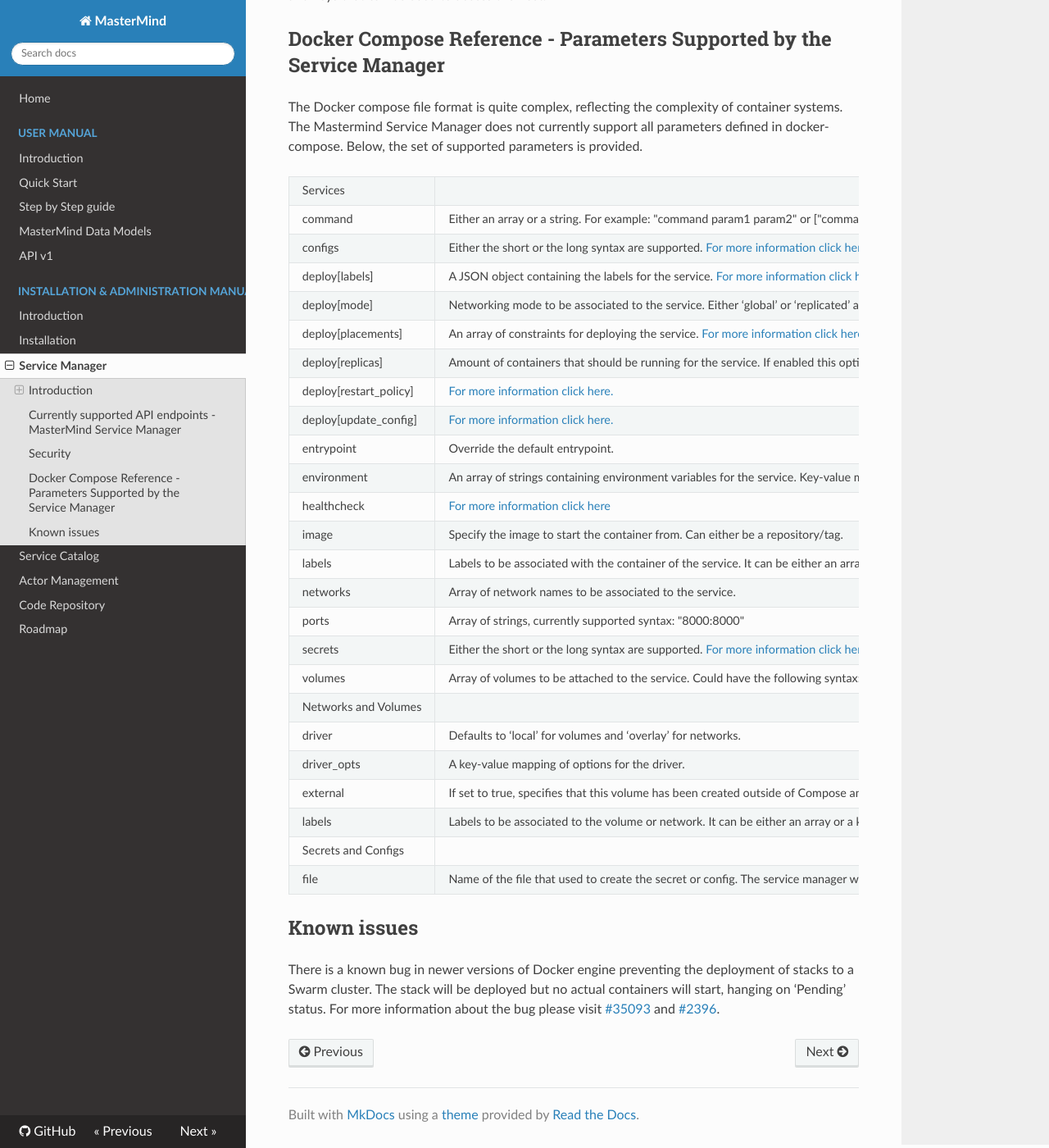
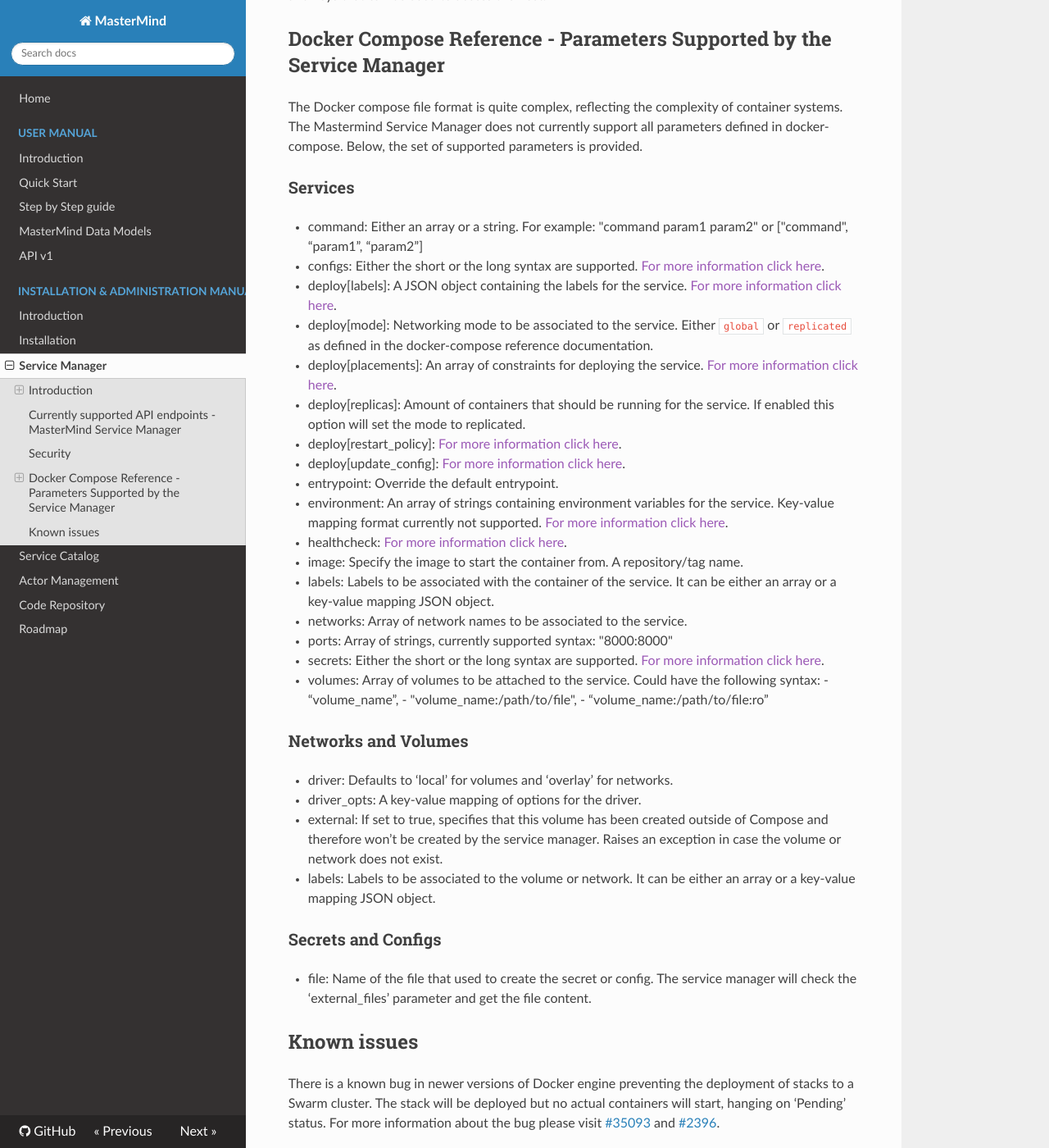
Before and after one commit to martel-innovate/MasterMind, an MkDocs documentation site: the page built from docs/admin/service_manager.md, in a window 1280 px wide and 1400 px high, scrolled down 2805 px. Shown: the whole window at 82% size. Built offline with MkDocs 1.6.1, drawn with Linux system fonts in a browser that asks for light colours; nearby versions of some CDN libraries; comment, search, counter and statistics services are not loaded; old or Windows-style settings are respelled for this version of MkDocs.

Commit message:
Replaced html table for a markdown list, also fixed a couple of identation issues

```diff
--- a/docs/admin/service_manager.md
+++ b/docs/admin/service_manager.md
@@ -1,163 +1,189 @@
-#MasterMind Service Manager
+# MasterMind Service Manager
 
 ## Introduction
 
-The Mastermind Service Manager is a microservice that is in charge of the deployment of Docker [stacks](https://docs.docker.com/get-started/part5/#prerequisites) to remote Docker Swarm clusters. It comprises of a [Swagger](https://swagger.io/) generated  API for receiving incoming requests and a custom made Python Docker library that leverages [docker-py](https://docker-py.readthedocs.io/en/stable/) and [pyyaml](http://pyyaml.org/wiki/PyYAML) in order to read and parse a docker-compose file, verify if there is any missing Docker component (e.g. Volumes and Networks) and deploy the services described in the docker-compose file on the target engine.
+The Mastermind Service Manager is a microservice that is in charge of the
+deployment of Docker [stacks](https://docs.docker.com/get-started/part5/#prerequisites)
+to remote Docker Swarm clusters. It comprises of a [Swagger](https://swagger.io/)
+generated  API for receiving incoming requests and a custom made Python Docker
+library that leverages [docker-py](https://docker-py.readthedocs.io/en/stable/)
+and [pyyaml](http://pyyaml.org/wiki/PyYAML) in order to read and parse a
+docker-compose file, verify if there is any missing Docker component
+(e.g. Volumes and Networks) and deploy the services described in the
+docker-compose file on the target engine.
 
-This is an internal component in the MasterMind architecture and as such it is not visible to end users of Mastermind. More specifically, a user must send a request to MasterMind API which then will be forwarded to the Service Manager. This component is described in detail here as it may be of use in other cases; the docker-engine API does not provide functionality required to deploy a stack - that was the reason this component was developed.
+This is an internal component in the MasterMind architecture and as such it is
+not visible to end users of Mastermind. More specifically, a user must send a
+request to MasterMind API which then will be forwarded to the Service Manager.
+This component is described in detail here as it may be of use in other cases;
+the docker-engine API does not provide functionality required to deploy a
+stack - that was the reason this component was developed.
 
 ### High-level architecture
 
 ![image alt text](../images/service_manager_architecture.png)
 
-The picture above depicts the high-level architecture of the MasterMind Service Manager which is comprised of three major components - [Nginx](https://www.nginx.com/), [Gunicorn](http://gunicorn.org/) and the [Service Manager](https://github.com/icclab/MasterMind-ServiceManager). As mentioned above the Service manager comprises of a Swagger API for receiving incoming requests, this API is based on [Flask](http://flask.pocoo.org/) micro-framework which handles one request at a time, and by leveraging Nginx and Gunicorn the overall performance of the service is increased to allow multiple requests to be served at a time.
+The picture above depicts the high-level architecture of the MasterMind Service
+Manager which is comprised of three major components - [Nginx](https://www.nginx.com/),
+[Gunicorn](http://gunicorn.org/) and the [Service Manager](https://github.com/icclab/MasterMind-ServiceManager).
+As mentioned above the Service manager comprises of a Swagger API for receiving
+incoming requests, this API is based on [Flask](http://flask.pocoo.org/)
+micro-framework which handles one request at a time, and by leveraging Nginx
+and Gunicorn the overall performance of the service is increased to allow
+multiple requests to be served at a time.
 
 ## Currently supported API endpoints - MasterMind Service Manager
 
-* `POST /v1/stack` - Create a new stack deploying services, creating networks, volumes, secrets and configs defined in the docker-compose file.
+* `POST /v1/stack` - Create a new stack deploying services, creating networks,
+  volumes, secrets and configs defined in the docker-compose file.
 
-* `POST /v1/stack/{name}` - Return the status of an existing stack with the services currently running in the Stack and the total amount of replicas.
+* `POST /v1/stack/{name}` - Return the status of an existing stack with the
+  services currently running in the Stack and the total amount of replicas.
 
-* `POST /v1/stack/delete/{name}` - Delete the stack removing services and networks. Note that volumes, secrets and configs are not deleted.
+* `POST /v1/stack/delete/{name}` - Delete the stack removing services and
+  networks. Note that volumes, secrets and configs are not deleted.
 
 ![image alt text](../images/swagger_example.png)
 
-The above image depicts a `POST` request to the `/v1/stack` endpoint. A set of parameters are given as strings plus a key-value mapping JSON object for this endpoint:
+The above image depicts a `POST` request to the `/v1/stack` endpoint. A set of
+parameters are given as strings plus a key-value mapping JSON object for this
+endpoint:
 
-* **name:** Name of the stack - this is equivalent to the stack_name parameter used in a docker stack deploy command;
+* **name:** Name of the stack - this is equivalent to the stack_name parameter
+  used in a docker stack deploy command;
 
-* **compose-file:** A string containing the entire docker-compose file in yaml format; Variables may be referenced in this file which are obtained from compose-vars; The syntax used for variable substitution is analogous to docker-compose, i.e. `${VARIABLE}`.
+* **compose-file:** A string containing the entire docker-compose file in yaml
+  format; Variables may be referenced in this file which are obtained from
+  compose-vars; The syntax used for variable substitution is analogous to
+  docker-compose, i.e. `${VARIABLE}`.
 
-* **compose-vars:** Also a string in yaml format containing the a key-value mapping of the variables previously defined.
+* **compose-vars:** Also a string in yaml format containing the a key-value
+  mapping of the variables previously defined.
 
-* **engine-url:** Swarm manager docker engine url. For example: `tcp://swarmmanager.zurich.fiwarelab.org:2376`
+* **engine-url:** Swarm manager docker engine url. For example:
+  `tcp://swarmmanager.zurich.fiwarelab.org:2376`
 
-* **ca-cert:** A string containing the ca.pem certificate protecting the docker-engine.
+* **ca-cert:** A string containing the ca.pem certificate protecting the
+  docker-engine.
 
-* **cert:**  A string containing the cert.pem certificate protecting the docker-engine.
+* **cert:**  A string containing the cert.pem certificate protecting the
+  docker-engine.
 
-* **cert-key:** A string containing the key.pem certificate protecting the docker-engine.
+* **cert-key:** A string containing the key.pem certificate protecting the
+  docker-engine.
 
-* **external-files:** An array of JSON objects containing all external files required by the compose-file, .i.e secrets and configs. The JSON object syntax should be `{‘filename’: ‘file_content’}`.
+* **external-files:** An array of JSON objects containing all external files
+  required by the compose-file, .i.e secrets and configs. The JSON object
+syntax should be `{‘filename’: ‘file_content’}`.
 
-The IP address of the Swarm manager can be found in the [Rancher](http://rancher.com/) interface under the tab Infrastructure -> Hosts (More details below). Note that a swarm may have more than one manager: in this case, any of the swarm managers could be chosen. The default port used by Docker engine is 2376 and this is the port usually used in the engine-url parameter. *Note that responsibility for ensuring this port is open on the VM lies with the user - it may require specifically setting up security groups and/or other firewall rules to ensure these ports are accessible*.
+The IP address of the Swarm manager can be found in the [Rancher](http://rancher.com/)
+interface under the tab Infrastructure -> Hosts (More details below). Note
+that a swarm may have more than one manager: in this case, any of the swarm
+managers could be chosen. The default port used by Docker engine is 2376 and
+this is the port usually used in the engine-url parameter. *Note that
+responsibility for ensuring this port is open on the VM lies with the user -
+it may require specifically setting up security groups and/or other firewall
+rules to ensure these ports are accessible*.
 
 ## Security
 
-In order to safely connect to a remote Docker engine, the Mastermind Service Manager requires TLS certificates to protect the connection to the remote Docker engine. [This is a common practice in Docker](https://docs.docker.com/engine/security/https/).
+In order to safely connect to a remote Docker engine, the Mastermind Service
+Manager requires TLS certificates to protect the connection to the remote
+Docker engine. [This is a common practice in Docker](https://docs.docker.com/engine/security/https/).
 
-[Rancher](http://rancher.com/) makes use of docker-machine which automatically generates certificates and protects the engine for every host created - note that this does not apply for custom hosts, i.e. hosts which are not created using docker-machine.
+[Rancher](http://rancher.com/) makes use of docker-machine which automatically
+generates certificates and protects the engine for every host created - note
+that this does not apply for custom hosts, i.e. hosts which are not created
+using docker-machine.
 
-All certificates can be easily retrieved from Rancher’s UI, in the Infrastructure -> Hosts page select the host which has the label `swarm=manager` and at the top right section there is a button to edit the Host, click on it then click on `Machine Config`. This will download a zip file containing all certificates and keys that can be used to access the host.
+All certificates can be easily retrieved from Rancher’s UI, in the
+Infrastructure -> Hosts page select the host which has the label
+`swarm=manager` and at the top right section there is a button to edit the
+Host, click on it then click on `Machine Config`. This will download a zip file
+containing all certificates and keys that can be used to access the host.
 
 ## Docker Compose Reference - Parameters Supported by the Service Manager
 
-The Docker compose file format is quite complex, reflecting the complexity of container systems. The Mastermind Service Manager does not currently support all parameters defined in docker-compose. Below, the set of supported parameters is provided.
+The Docker compose file format is quite complex, reflecting the complexity of
+container systems. The Mastermind Service Manager does not currently support
+all parameters defined in docker-compose. Below, the set of supported
+parameters is provided.
 
-<table>
-  <tr>
-    <td>Services</td>
-    <td></td>
-  </tr>
-  <tr>
-    <td>command</td>
-    <td>Either an array or a string. For example: "command param1 param2" or ["command", “param1”, “param2”]</td>
-  </tr>
-  <tr>
-    <td>configs</td>
-    <td>Either the short or the long syntax are supported. <a href='https://docs.docker.com/compose/compose-file/#configs'>For more information click here</a></td>
-  </tr>
-  <tr>
-    <td>deploy[labels]</td>
-    <td>A JSON object containing the labels for the service. <a href='https://docs.docker.com/compose/compose-file/#labels-1'>For more information click here</a></td>
-  </tr>
-  <tr>
-    <td>deploy[mode]</td>
-    <td>Networking mode to be associated to the service. Either ‘global’ or ‘replicated’ as defined in the docker-compose reference documentation.</td>
-  </tr>
-  <tr>
-    <td>deploy[placements]</td>
-    <td>An array of constraints for deploying the service. <a href='https://docs.docker.com/compose/compose-file/#placement'>For more information click here</a>.</td>
-  </tr>
-  <tr>
-    <td>deploy[replicas]</td>
-    <td>Amount of containers that should be running for the service. If enabled this option will set the mode to replicated.</td>
-  </tr>
-  <tr>
-    <td>deploy[restart_policy]</td>
-    <td><a href='https://docs.docker.com/compose/compose-file/#restart_policy'>For more information click here.</a></td>
-  </tr>
-  <tr>
-    <td>deploy[update_config]</td>
-    <td><a href='https://docs.docker.com/compose/compose-file/#update_config'>For more information click here.</a></td>
-  </tr>
-  <tr>
-    <td>entrypoint</td>
-    <td>Override the default entrypoint.</td>
-  </tr>
-  <tr>
-    <td>environment</td>
-    <td>An array of strings containing environment variables for the service. Key-value mapping format currently not supported. <a href='https://docs.docker.com/compose/compose-file/#environment'>For more information click here</a>.</td>
-  </tr>
-  <tr>
-    <td>healthcheck</td>
-    <td><a href='https://docs.docker.com/compose/compose-file/#healthcheck'>For more information click here</a></td>
-  </tr>
-  <tr>
-    <td>image</td>
-    <td>Specify the image to start the container from. Can either be a repository/tag.</td>
-  </tr>
-  <tr>
-    <td>labels</td>
-    <td>Labels to be associated with the container of the service. It can be either an array or a key-value mapping JSON object.</td>
-  </tr>
-  <tr>
-    <td>networks</td>
-    <td>Array of network names to be associated to the service.</td>
-  </tr>
-  <tr>
-    <td>ports</td>
-    <td>Array of strings, currently supported syntax: "8000:8000"</td>
-  </tr>
-  <tr>
-    <td>secrets</td>
-    <td>Either the short or the long syntax are supported. <a href='https://docs.docker.com/compose/compose-file/#secrets'>For more information click here</a></td>
-  </tr>
-  <tr>
-    <td>volumes</td>
-    <td>Array of volumes to be attached to the service. Could have the following syntax: - “volume_name”, - "volume_name:/path/to/file", - “volume_name:/path/to/file:ro”</td>
-  </tr>
-  <tr>
-    <td>Networks and Volumes</td>
-    <td></td>
-  </tr>
-  <tr>
-    <td>driver</td>
-    <td>Defaults to ‘local’ for volumes and ‘overlay’ for networks.</td>
-  </tr>
-  <tr>
-    <td>driver_opts</td>
-    <td>A key-value mapping of options for the driver.</td>
-  </tr>
-  <tr>
-    <td>external</td>
-    <td>If set to true, specifies that this volume has been created outside of Compose and therefore won’t be created by the service manager. Raises an exception in case the volume or network does not exist.</td>
-  </tr>
-  <tr>
-    <td>labels</td>
-    <td>Labels to be associated to the volume or network. It can be either an array or a key-value mapping JSON object.</td>
-  </tr>
-  <tr>
-    <td>Secrets and Configs</td>
-    <td></td>
-  </tr>
-  <tr>
-    <td>file</td>
-    <td>Name of the file that used to create the secret or config. The service manager will check the ‘external_files’ parameter and get the file content.</td>
-  </tr>
-</table>
+### Services
 
+* command:
+  Either an array or a string. For example: "command param1 param2"
+  or ["command", “param1”, “param2”]
+
+* configs:
+   Either the short or the long syntax are supported.
+   [For more information click here]('https://docs.docker.com/compose/compose-file/#configs').
+* deploy[labels]:
+  A JSON object containing the labels for the service.
+  [For more information click here]('https://docs.docker.com/compose/compose-file/#labels-1').
+* deploy[mode]:
+  Networking mode to be associated to the service. Either `global` or
+  `replicated` as defined in the docker-compose reference documentation.
+* deploy[placements]:
+  An array of constraints for deploying the service.
+  [For more information click here]('https://docs.docker.com/compose/compose-file/#placement').
+* deploy[replicas]:
+  Amount of containers that should be running for the service.
+  If enabled this option will set the mode to replicated.
+* deploy[restart_policy]:
+  [For more information click here]('https://docs.docker.com/compose/compose-file/#restart_policy').
+* deploy[update_config]:
+  [For more information click here]('https://docs.docker.com/compose/compose-file/#update_config').
+* entrypoint:
+  Override the default entrypoint.
+* environment:
+  An array of strings containing environment variables for the service.
+  Key-value mapping format currently not supported.
+  [For more information click here]('https://docs.docker.com/compose/compose-file/#environment').
+* healthcheck:
+  [For more information click here]('https://docs.docker.com/compose/compose-file/#healthcheck').
+* image:
+  Specify the image to start the container from. A repository/tag name.
+* labels:
+  Labels to be associated with the container of the service.
+  It can be either an array or a key-value mapping JSON object.
+* networks:
+  Array of network names to be associated to the service.
+* ports:
+  Array of strings, currently supported syntax: "8000:8000"
+* secrets:
+  Either the short or the long syntax are supported.
+  [For more information click here]('https://docs.docker.com/compose/compose-file/#secrets').
+* volumes:
+  Array of volumes to be attached to the service.
+  Could have the following syntax: - “volume_name”, -
+  "volume_name:/path/to/file", - “volume_name:/path/to/file:ro”
+
+### Networks and Volumes
+
+* driver:
+  Defaults to ‘local’ for volumes and ‘overlay’ for networks.
+* driver_opts:
+  A key-value mapping of options for the driver.
+* external:
+  If set to true, specifies that this volume has been created outside of
+  Compose and therefore won’t be created by the service manager.
+  Raises an exception in case the volume or network does not exist.
+* labels:
+  Labels to be associated to the volume or network.
+  It can be either an array or a key-value mapping JSON object.
+
+### Secrets and Configs
+
+* file:
+  Name of the file that used to create the secret or config.
+  The service manager will check the ‘external_files’ parameter and get
+  the file content.
 
 ## Known issues
 
-There is a known bug in newer versions of Docker engine preventing the deployment of stacks to a Swarm cluster. The stack will be deployed but no actual containers will start, hanging on ‘Pending’ status. For more information about the bug please visit [#35093](https://github.com/moby/moby/issues/35093) and [#2396](https://github.com/docker/swarmkit/pull/2396).
+There is a known bug in newer versions of Docker engine preventing the
+deployment of stacks to a Swarm cluster. The stack will be deployed but no
+actual containers will start, hanging on ‘Pending’ status. For more information
+about the bug please visit [#35093](https://github.com/moby/moby/issues/35093)
+and [#2396](https://github.com/docker/swarmkit/pull/2396).
```
